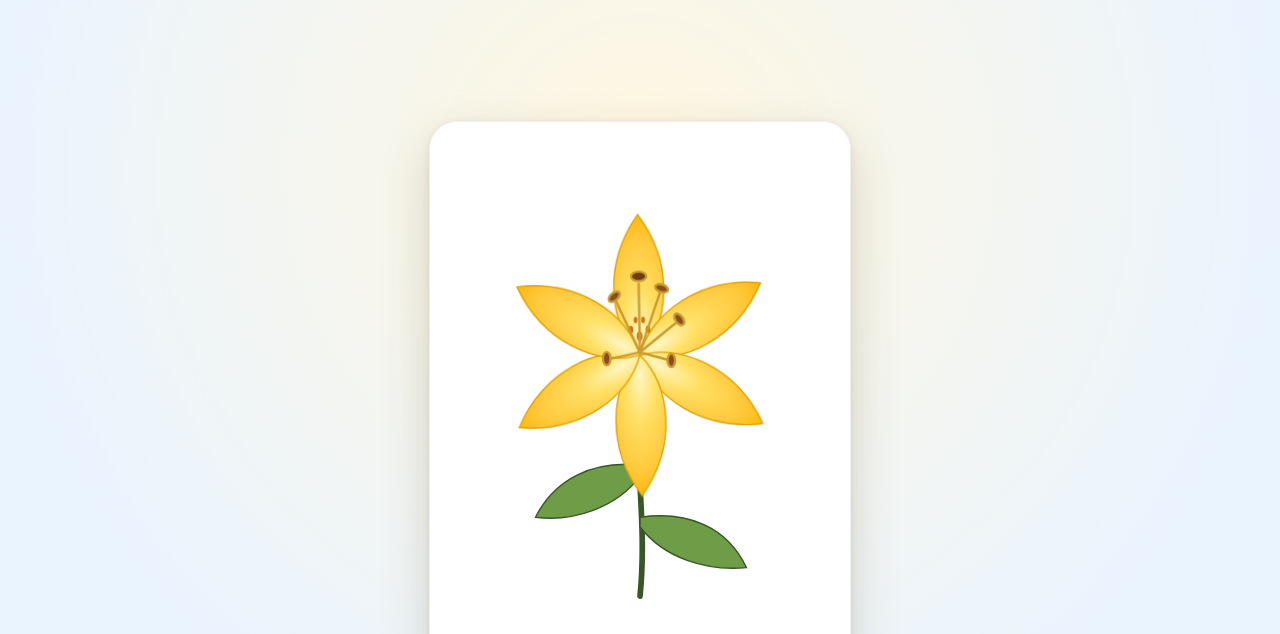
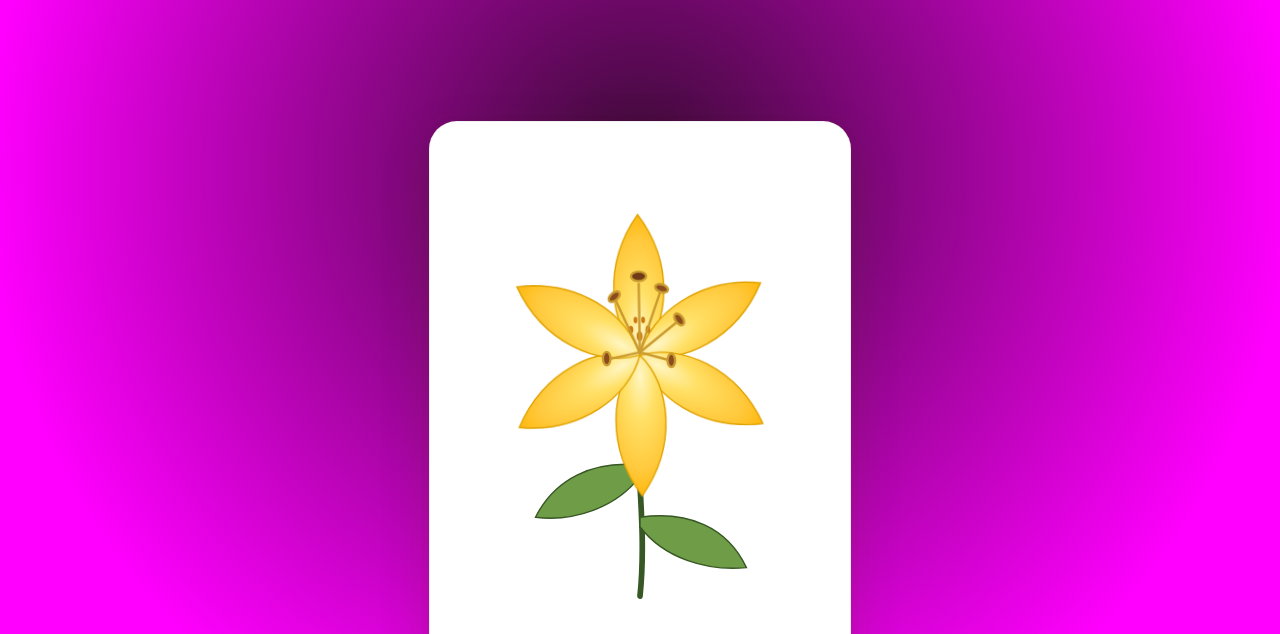
Before and after one commit to ANuMo17/Flor, a plain HTML site: page index.html in a window 1280 px wide. Shown: the top 634 px of the page. Drawn offline with Linux system fonts and the light colour scheme.

Commit message:
Update index.html

```diff
--- a/index.html
+++ b/index.html
@@ -9,7 +9,7 @@
 <link href="https://fonts.googleapis.com/css2?family=Dancing+Script:wght@600;700&display=swap" rel="stylesheet">
 <style>
   :root{
-    --bg1:#eaf4ff; --bg2:#fff7e0;
+    --bg1:#ff00fe; --bg2: #390b32;
     --card-bg:#ffffff; --card-border:rgba(0,0,0,0.06);
     --shadow: 0 20px 50px rgba(80,60,10,0.18), 0 2px 8px rgba(80,60,10,0.10);
     --text:#5a4a1c; --text-soft:#8a7a45;
```
